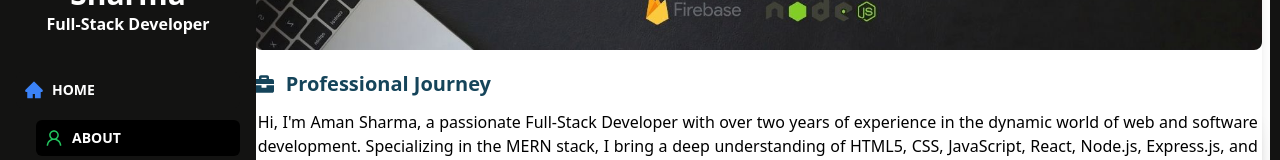
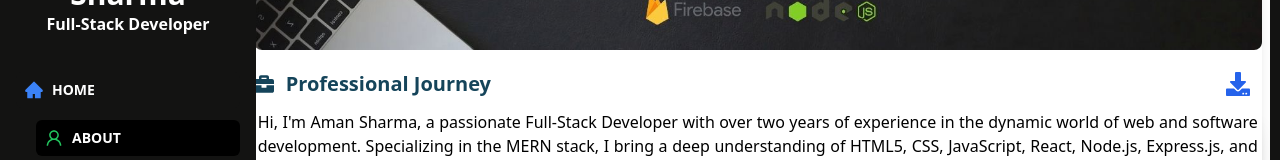
Before and after one commit to half-1999/Your-Profile, a React (Vite) app: page /about in a window 1280 px wide. Shown: the part 218-378 px from the top of the page. Built offline with nearby package versions, Linux system fonts and the light colour scheme.

Commit message:
Updated resume button

```diff
--- a/src/pages/AboutPage.jsx
+++ b/src/pages/AboutPage.jsx
@@ -1,5 +1,5 @@
 import React from "react";
-import { FaUser, FaBriefcase, FaGraduationCap, FaTrophy, FaDocker, FaJsSquare, FaAws, FaBuilding, FaCalendarAlt, FaTasks, FaCode } from "react-icons/fa";
+import { FaUser, FaBriefcase, FaGraduationCap, FaTrophy, FaDocker, FaJsSquare, FaAws, FaBuilding, FaCalendarAlt, FaTasks, FaCode, FaDownload } from "react-icons/fa";
 import Testimonials from "../Components/About/Testimonials";
 import { introductionData } from "../utils/data";
 import { AiFillHtml5, AiFillDatabase, AiOutlineApi } from "react-icons/ai";
@@ -25,6 +25,9 @@ import { BsFillGearFill } from "react-icons/bs";
 import { VscVscodeInsiders } from "react-icons/vsc";
 import Resume from '../Components/About/Resume'
 const AboutPage = () => {
+  const handleResume = () => {
+    window.open('https://drive.google.com/file/d/1YskO4VNHZEvAMU00c5eSoaYK69NHr2gk/view?usp=sharing')
+  }
   return (
     <div className="bg-gray-100">
       {/* Introduction */}
@@ -32,8 +35,13 @@ const AboutPage = () => {
 
         <img src="src/assets/Banner.jpg" className="rounded-lg mb-5"/>
         <div className="space-y-2">
-          <h3 className="text-xl font-semibold flex items-center text-[#15445a]">
-            <FaBriefcase className="mr-3" /> Professional Journey
+          <h3 className="text-xl font-semibold flex items-center justify-between text-[#15445a]">
+            <div className="flex">
+              <FaBriefcase className="mr-3 mt-1" /> Professional Journey
+            </div>
+            <div className="" onClick={handleResume}>
+              <FaDownload className="mr-3 cursor-pointer text-blue-600 hover:text-red-600 text-2xl hover:text-3xl duration-500"  title="Resume" />
+            </div>
           </h3>
           <div className="space-y-2 shadow-xl p-1 rounded-md">
             <p className=" text-md text-justify">
```
